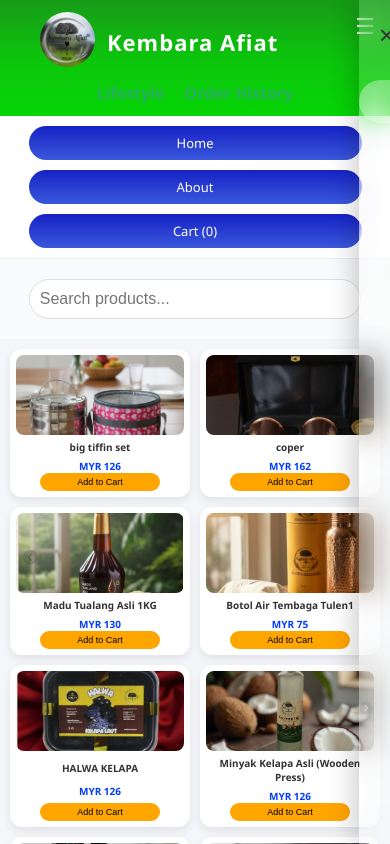
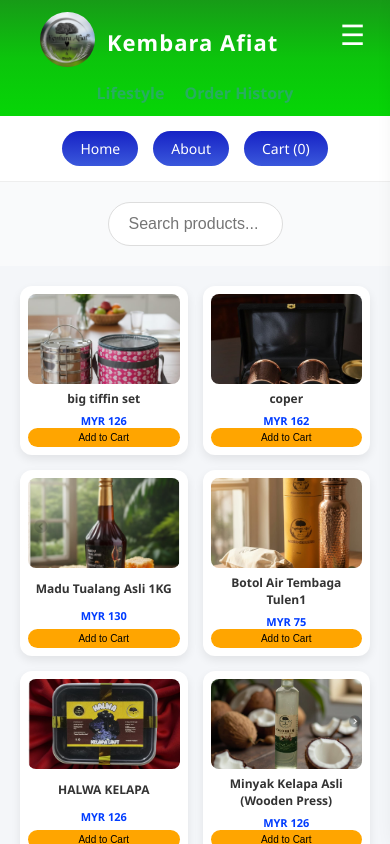
Before and after one commit to Mohamedasbar/KEMBARA-AFIAT2, a React (Create React App) app: page / in a window 390 px wide. Shown: the top 844 px of the page. Built offline with nearby package versions, Linux system fonts and the light colour scheme.

Commit message:
Update style.css

```diff
--- a/src/style.css
+++ b/src/style.css
@@ -480,39 +480,3 @@ footer .link a:hover {
   0% { transform: translateY(0) scale(1); opacity: 1; }
   100% { transform: translateY(-150px) scale(0.5); opacity: 0; }
 }
-
-/* ===== RESPONSIVE ===== */
-@media (max-width: 768px) {
-  .navbar { flex-direction: column; gap: 10px; padding: 10px; align-items: center; }
-  .navbar a { padding: 8px 12px; font-size: 13px; width: 90%; text-align: center; }
-
-  .menu-icon { top: 10px; right: 15px; font-size: 24px; }
-  .slide-menu { width: 80%; padding-top: 60px; }
-  .slide-menu ul li a { width: 100%; padding: 14px; }
-
-  .products { grid-template-columns: repeat(auto-fit, minmax(120px, 1fr)); gap: 10px; padding: 10px; }
-  .product-box { width: 100%; height: auto; padding: 6px; flex-direction: column; align-items: center; }
-  .product-img { width: 100%; height: 100px; }
-  .product-box h3 { font-size: 12px; margin: 5px 0; text-align: center; }
-  .price { font-size: 12px; }
-  .product-box button { font-size: 10px; padding: 5px 10px; width: 100%; max-width: 120px; }
-
-  .search-section input { width: 90%; }
-
-  footer { padding: 30px 10px; font-size: 14px; }
-  footer .link a { padding: 10px 20px; font-size: 14px; }
-  .about-section { padding: 20px; margin: 30px 10px; }
-  .flying-flower { width: 20px; height: 20px; }
-}
-
-@media (max-width: 480px) {
-  .product-img { height: 80px; }
-  .product-box h3 { font-size: 10px; }
-  .price { font-size: 10px; }
-  .product-box button { font-size: 9px; padding: 4px 6px; width: 100%; }
-
-  .menu-icon { font-size: 22px; }
-  .slide-menu { width: 90%; }
-  .slide-menu ul li a { font-size: 14px; padding: 12px; }
-  .search-section input { width: 95%; padding: 10px; }
-}
```
